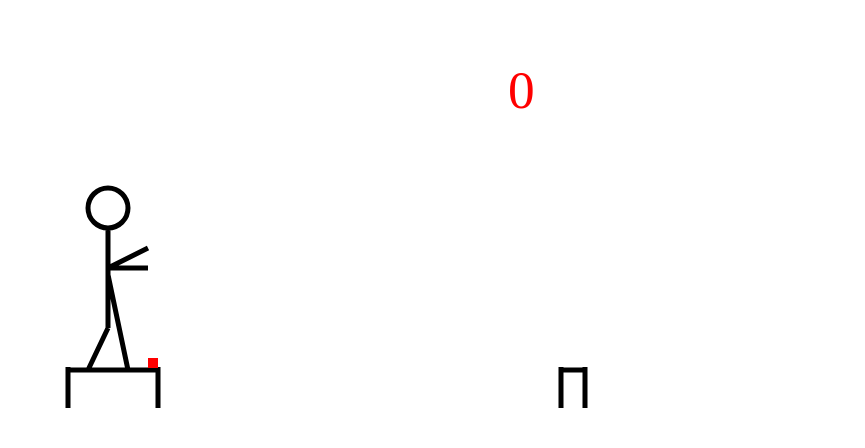
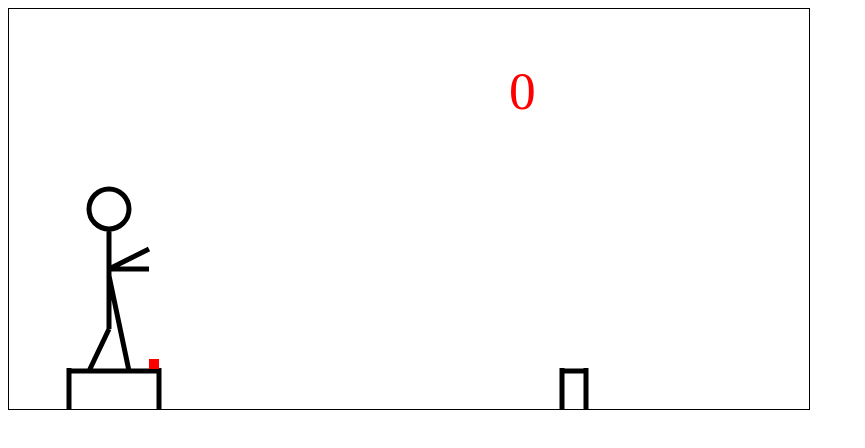
Before and after one commit to 1312393/DHUD-1312393-1312340, a plain HTML site: page index.html in a window 1280 px wide. Shown: the whole page, without its empty margins (0-865 px from the left). Drawn offline with Linux system fonts and the light colour scheme.

Commit message:
add border!

```diff
--- a/index.html
+++ b/index.html
@@ -7,7 +7,7 @@
 </head>
 
 <body>
-  <canvas id='myCanvas'></canvas>
+  <canvas id='myCanvas' style="border:1px solid #000000;"></canvas>
 </body>
 <script src="ninja.js"></script>
 </html>
```
